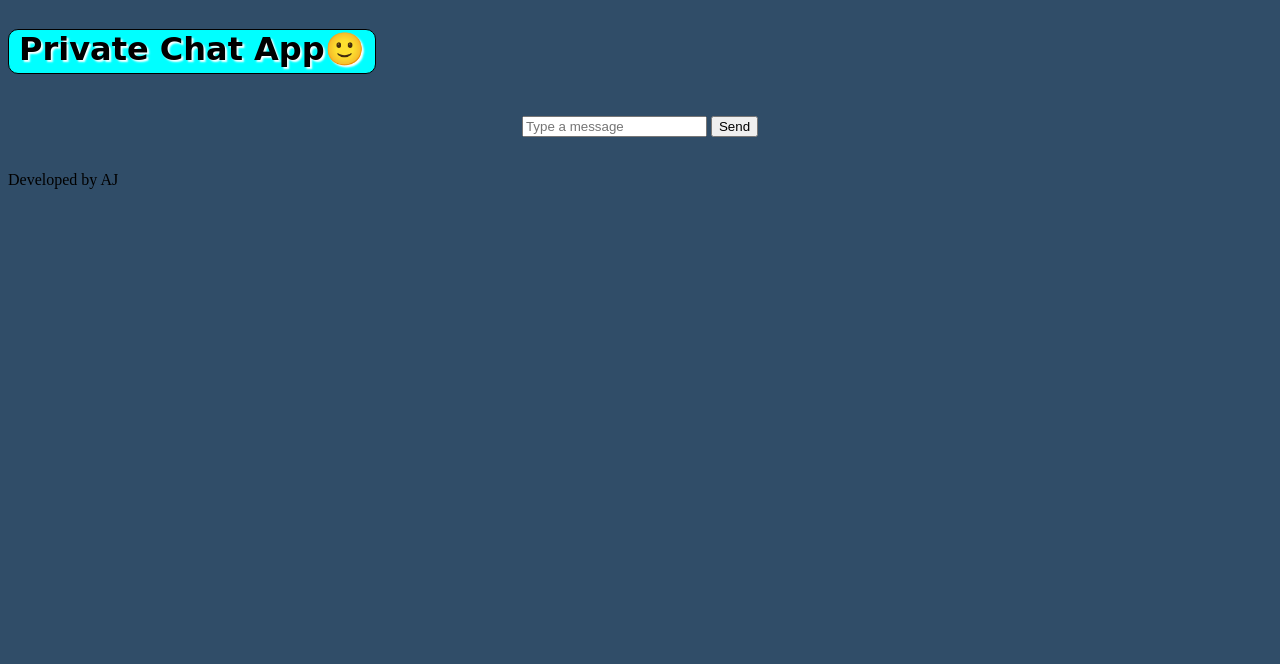
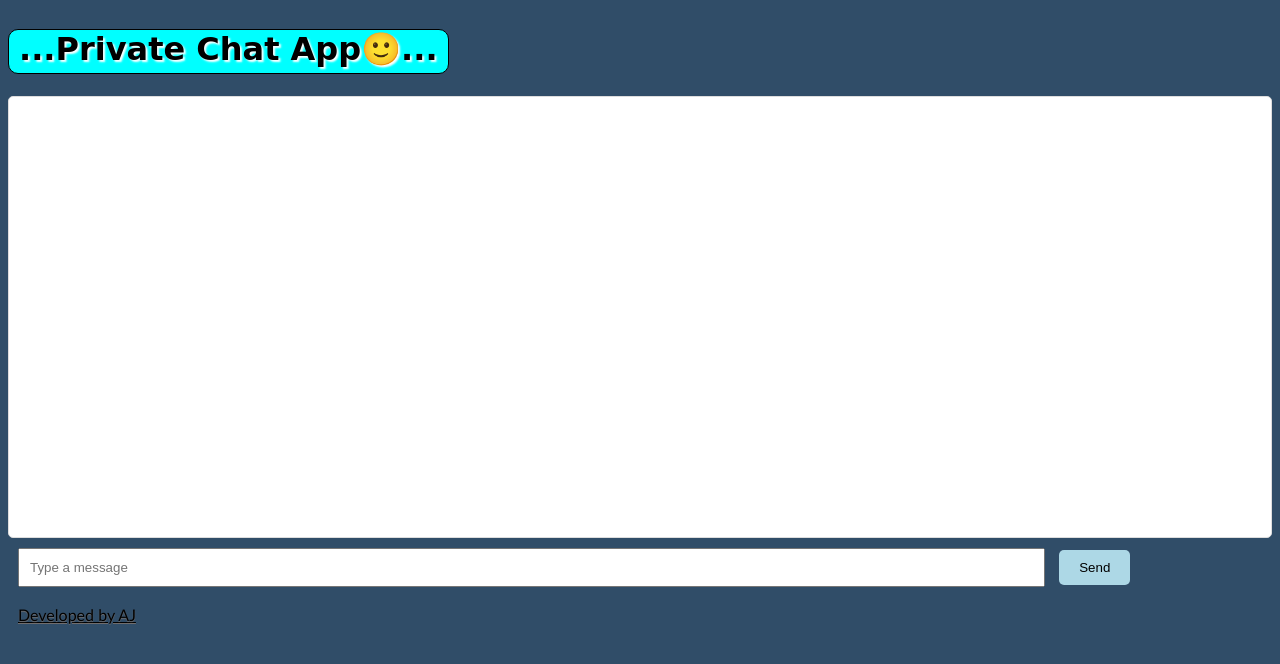
Before and after one commit to thaiga123/flask-chat-app, a Flask app: template templates/chat.html in a window 1280 px wide. Shown: the top 664 px of the page. Run offline with Flask 3, Linux system fonts and the light colour scheme; the template is opened without the code that fills it, so the values that code supplies are empty.

Commit message:
Fix window

```diff
--- a/app.py
+++ b/app.py
@@ -1,62 +1,20 @@
-from flask import Flask, render_template, request, jsonify, redirect, url_for, session
-from functools import wraps
+from flask import Flask, render_template, request, jsonify
 
 app = Flask(__name__)
-app.secret_key = 'your_secret_key'  # Secret key for session management
 
 # Store messages (in a real app, you'd use a database)
 messages = []
 
-# Simulating a simple user database
-users = {
-    'AJ': 'AJ123',
-    'Chantell': 'Chantell123'
-}
-
-# A decorator to check if the user is logged in
-def login_required(f):
-    @wraps(f)
-    def decorated_function(*args, **kwargs):
-        if 'username' not in session:
-            return redirect(url_for('login'))
-        return f(*args, **kwargs)
-    return decorated_function
-
 @app.route('/')
-@login_required
 def home():
-    return render_template('chat.html', messages=messages, username=session['username'])
+    return render_template('chat.html', messages=messages)
 
 @app.route('/send_message', methods=['POST'])
-@login_required
 def send_message():
-    message = request.form['message']
-    username = session['username']
-
-    # Add message with username to differentiate who sent it
-    messages.append({'user': username, 'message': message})
-
+    message_text = request.form['message']
+    username = request.form.get('username')  # Get the username from the form
+    messages.append({'text': message_text, 'sender': username})  # Store message with sender info
     return jsonify({'status': 'success'}), 200
-
-@app.route('/login', methods=['GET', 'POST'])
-def login():
-    if request.method == 'POST':
-        username = request.form['username']
-        password = request.form['password']
-
-        # Check if the username and password are correct
-        if username in users and users[username] == password:
-            session['username'] = username
-            return redirect(url_for('home'))
-        else:
-            return 'Invalid username or password', 403
-
-    return render_template('login.html')
-
-@app.route('/logout')
-def logout():
-    session.pop('username', None)
-    return redirect(url_for('login'))
 
 if __name__ == '__main__':
     app.run(debug=True, host='0.0.0.0', port=5000)
--- a/templates/chat.html
+++ b/templates/chat.html
@@ -5,9 +5,6 @@
     <meta name="viewport" content="width=device-width, initial-scale=1.0">
     <title>Private Chat</title>
     <style>
-        body {
-            background-color: rgba(35, 66, 94, 0.938);
-        }
         h1 {
             display: inline-block;
             background-color: aqua;
@@ -19,79 +16,84 @@
             text-shadow: 2px 2px 2px white;
             border-radius: 10px;
         }
-        .message-container {
-            max-width: 600px;
-            margin: auto;
+        body {
+            background-color: rgba(35, 66, 94, 0.938)
+        }
+        tex {
+            font-family: "gill sans mt";
+            text-shadow: 0px 1px 1px rgb(112, 109, 109);
+            margin-left: 10px
+        }
+        form {
+            padding-left: 10px;
+        }
+        #chat-window {
+            background-color: white;
+            padding: 20px;
+            height: 400px;
+            overflow-y: auto;
+            border: 1px solid #ddd;
+            border-radius: 5px;
+            margin-bottom: 10px;
         }
         .message {
-            margin: 10px;
             padding: 10px;
-            border-radius: 8px;
+            margin: 5px 0;
+            border-radius: 5px;
+            max-width: 60%;
         }
-        .message.AJ {
-            background-color: #ADD8E6; /* Light Blue for AJ */
-            text-align: left;
+        .my-message {
+            background-color: blue;
+            color: white;
+            float: left;
         }
-        .message.Chantell {
-            background-color: #FFC0CB; /* Pink for Chantell */
-            text-align: right;
+        .her-message {
+            background-color: pink;
+            color: white;
+            float: right;
         }
-        .form-container {
-            margin-top: 20px;
-            text-align: center;
+        input[type="text"] {
+            width: 80%;
+            padding: 10px;
+            margin-right: 10px;
+        }
+        button {
+            padding: 10px 20px;
+            background-color: lightblue;
+            border: none;
+            cursor: pointer;
+            border-radius: 5px;
         }
     </style>
 </head>
 <body>
-    <h1>Private Chat App🙂</h1>
-
-    <div class="message-container" id="messages">
+    <h1>...Private Chat App🙂...</h1>
+    <br>
+    <div id="chat-window">
+        <div id="messages">
+            <!-- Render messages dynamically -->
             {% for message in messages %}
-            <div class="message {{ message.user }}">
-                <strong>{{ message.user }}:</strong> {{ message.message }}
+                <div class="message {% if message.sender == 'AJ' %}my-message{% else %}her-message{% endif %}">
+                    {{ message.text }}
                 </div>
             {% endfor %}
         </div>
+    </div>
 
-    <div class="form-container">
-        <form id="messageForm" method="POST" action="/send_message">
+    <!-- Form to send a new message -->
+    <form action="/send_message" method="POST">
         <input type="text" name="message" placeholder="Type a message" required>
+        <input type="hidden" name="username" value="AJ">  <!-- Hardcoded username for testing -->
         <button type="submit">Send</button>
     </form>
-    </div>
+
+</body>
 
 <br>
+
 <footer>
-        <p>Developed by AJ</p>
+    <tex>
+        <u>Developed by AJ</u>
+    </tex>
 </footer>
-
-    <script>
-        document.getElementById('messageForm').onsubmit = function(event) {
-            event.preventDefault();
-
-            let message = event.target.message.value;
-
-            fetch('/send_message', {
-                method: 'POST',
-                headers: {
-                    'Content-Type': 'application/x-www-form-urlencoded',
-                },
-                body: `message=${message}`
-            })
-            .then(response => response.json())
-            .then(data => {
-                if (data.status === 'success') {
-                    // Add the message to the DOM
-                    let messagesDiv = document.getElementById('messages');
-                    let newMessage = document.createElement('div');
-                    newMessage.className = 'message {{ username }}';
-                    newMessage.innerHTML = '<strong>{{ username }}:</strong> ' + message;
-                    messagesDiv.appendChild(newMessage);
-                    event.target.message.value = ''; // Clear input field
-                }
-            })
-            .catch(error => console.error('Error:', error));
-        }
-    </script>
-</body>
 </html>
```
Lines whose indentation alone changed are shown as unchanged.
